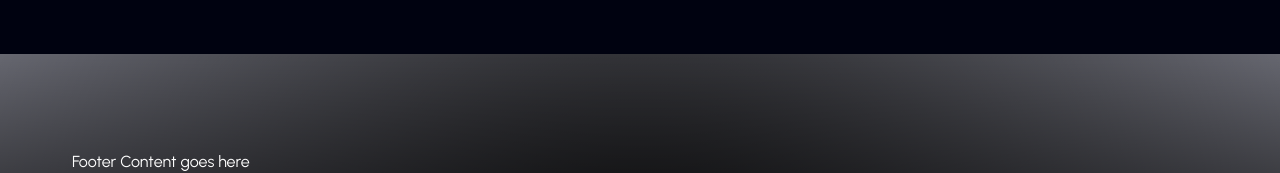
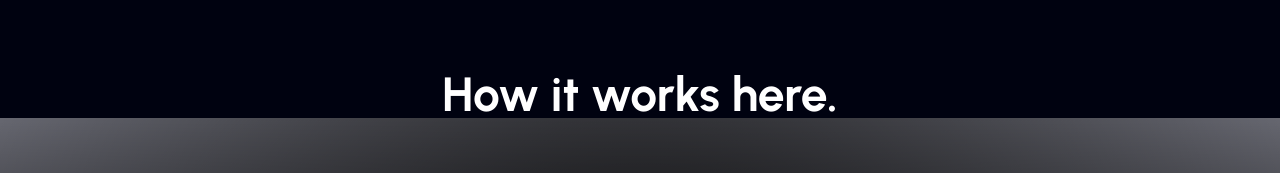
Before and after one commit to Hrithik0112/Induced-AI, a Next.js app: page / in a window 1280 px wide. Shown: the part 1203-1376 px from the top of the page. Built offline with nearby package versions, Linux system fonts and the light colour scheme.

Commit message:
How it works section added

```diff
--- a/app/page.tsx
+++ b/app/page.tsx
@@ -1,4 +1,5 @@
 import { HeroSection } from "@/components/section/Hero-section";
+import { HowItWorks } from "@/components/section/How-it-works-section";
 import { Product } from "@/components/section/Product";
 
 const Home = () => {
@@ -6,6 +7,7 @@ const Home = () => {
     <div className="flex flex-col justify-center items-center gap-4 ">
       <HeroSection />
       <Product />
+      <HowItWorks />
     </div>
   );
 };
--- /dev/null
+++ b/components/section/How-it-works-section.tsx
@@ -0,0 +1,3 @@
+export const HowItWorks = () => {
+  return <div className="font-bold text-5xl">How it works here.</div>;
+};
```
